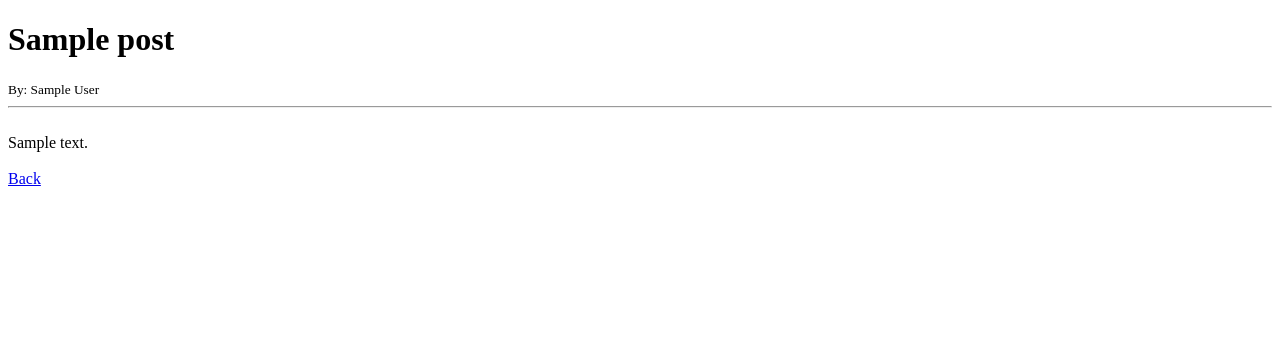
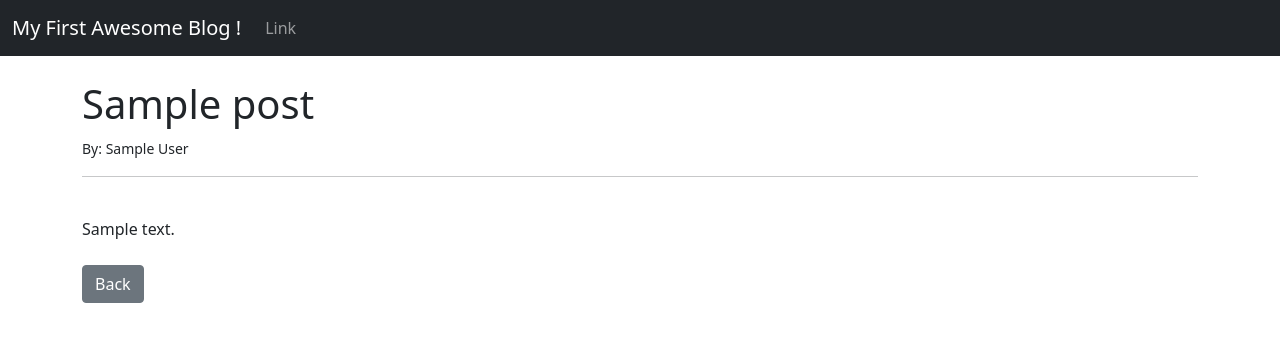
Before and after one commit to knop-k/django_blog, a Django app: page /article/1 in a window 1280 px wide. Shown: the top 342 px of the page. Run offline with Django 3.2, Linux system fonts and the light colour scheme; tables that the repository leaves empty hold one stand-in row (values such as "Sample post").

Commit message:
Bootstrap

```diff
--- a/ablog/theblog/models.py
+++ b/ablog/theblog/models.py
@@ -4,6 +4,7 @@ from django.contrib.auth.models import User
 # Create your models here.
 class Post(models.Model):
     title = models.CharField(max_length=255)
+    title_tag = models.CharField(max_length=255, default="My First Awesome Blog !")
     author = models.ForeignKey(User, on_delete=models.CASCADE)
     body = models.TextField()
 
--- a/ablog/theblog/templates/article_details.html
+++ b/ablog/theblog/templates/article_details.html
@@ -1,10 +1,10 @@
-<!DOCTYPE html>
-<html lang="en">
-<head>
-    <meta charset="UTF-8">
-    <title>Title</title>
-</head>
-<body>
+{% extends 'base.html' %}
+
+{% block title %}
+    {{ post.title_tag }}
+{% endblock %}
+
+{% block content %}
 <h1>
     {{ post.title }}
 </h1>
@@ -13,7 +13,10 @@
 <hr>
 <br/>
 {{ post.body }}
-</body>
+
+
+
 <br/><br/>
-<a href="{% url 'home' %}">Back</a>
-</html>
+<a href="{% url 'home' %}" class="btn btn-secondary">Back</a>
+
+{% endblock %}
--- /dev/null
+++ b/ablog/theblog/templates/base.html
@@ -0,0 +1,51 @@
+<!doctype html>
+<html lang="en">
+  <head>
+    <!-- Required meta tags -->
+    <meta charset="utf-8">
+    <meta name="viewport" content="width=device-width, initial-scale=1">
+
+    <!-- Bootstrap CSS -->
+    <link href="https://cdn.jsdelivr.net/npm/bootstrap@5.1.3/dist/css/bootstrap.min.css" rel="stylesheet" integrity="sha384-1BmE4kWBq78iYhFldvKuhfTAU6auU8tT94WrHftjDbrCEXSU1oBoqyl2QvZ6jIW3" crossorigin="anonymous">
+    <title>
+      {% block title %}
+        My First Awesome Blog !
+      {% endblock %}
+    </title>
+  </head>
+  <body>
+    <nav class="navbar navbar-expand-lg navbar-dark bg-dark">
+  <div class="container-fluid">
+    <a class="navbar-brand" href="{% url 'home'%}">My First Awesome Blog !</a>
+    <button class="navbar-toggler" type="button" data-bs-toggle="collapse" data-bs-target="#navbarSupportedContent" aria-controls="navbarSupportedContent" aria-expanded="false" aria-label="Toggle navigation">
+      <span class="navbar-toggler-icon"></span>
+    </button>
+    <div class="collapse navbar-collapse" id="navbarSupportedContent">
+      <ul class="navbar-nav me-auto mb-2 mb-lg-0">
+        <li class="nav-item">
+          <a class="nav-link" href="#">Link</a>
+        </li>
+      </ul>
+    </div>
+  </div>
+</nav>
+
+
+    <br/>
+    <div class="container">
+      {% block content %}
+
+      {% endblock %}
+    </div>
+    <!-- Optional JavaScript; choose one of the two! -->
+
+    <!-- Option 1: Bootstrap Bundle with Popper -->
+    <script src="https://cdn.jsdelivr.net/npm/bootstrap@5.1.3/dist/js/bootstrap.bundle.min.js" integrity="sha384-ka7Sk0Gln4gmtz2MlQnikT1wXgYsOg+OMhuP+IlRH9sENBO0LRn5q+8nbTov4+1p" crossorigin="anonymous"></script>
+
+    <!-- Option 2: Separate Popper and Bootstrap JS -->
+    <!--
+    <script src="https://cdn.jsdelivr.net/npm/@popperjs/core@2.10.2/dist/umd/popper.min.js" integrity="sha384-7+zCNj/IqJ95wo16oMtfsKbZ9ccEh31eOz1HGyDuCQ6wgnyJNSYdrPa03rtR1zdB" crossorigin="anonymous"></script>
+    <script src="https://cdn.jsdelivr.net/npm/bootstrap@5.1.3/dist/js/bootstrap.min.js" integrity="sha384-QJHtvGhmr9XOIpI6YVutG+2QOK9T+ZnN4kzFN1RtK3zEFEIsxhlmWl5/YESvpZ13" crossorigin="anonymous"></script>
+    -->
+  </body>
+</html>
```
Also changed, not shown: ablog/theblog/templates/home.html (+6 -9 lines), ablog/theblog/migrations/0002_post_title_tag.py (added).
